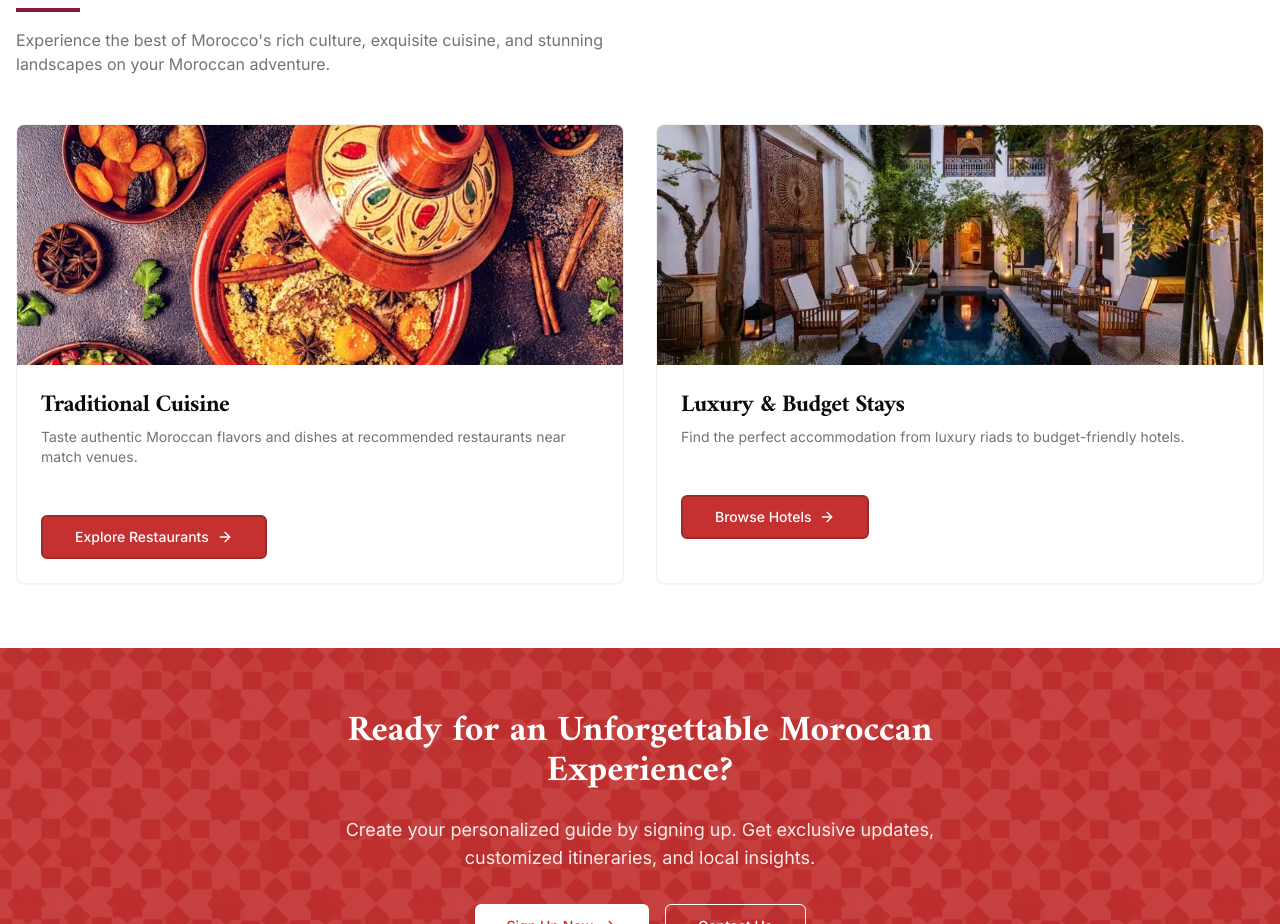
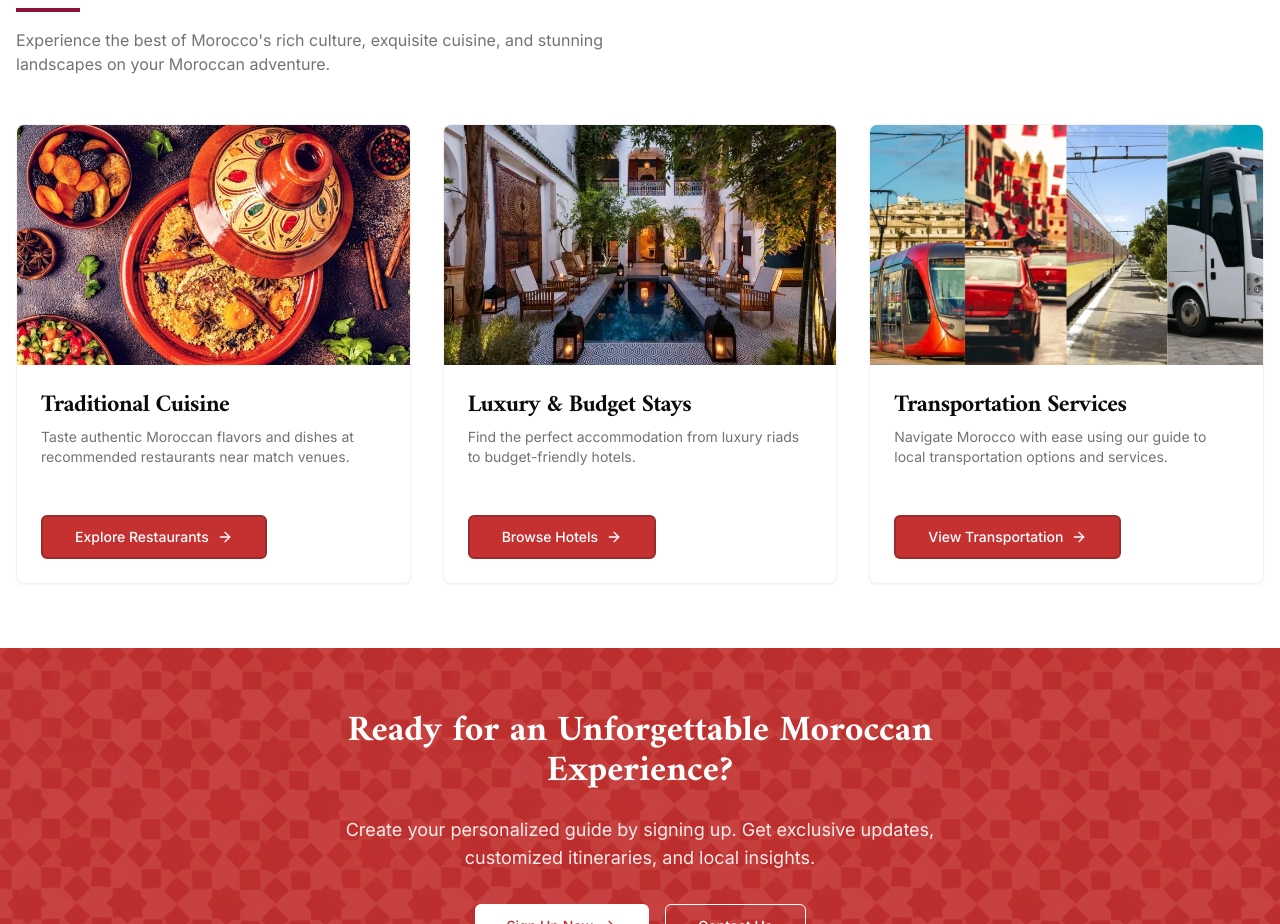
Before and after one commit to zohirben/WCP2-Platform, a Next.js app: page / in a window 1280 px wide. Shown: the part 2080-3004 px from the top of the page. Built offline with nearby package versions, Linux system fonts and the light colour scheme.

Commit message:
transportation section/discover moroccco

```diff
--- a/app/page.tsx
+++ b/app/page.tsx
@@ -216,7 +216,7 @@ export default function Home() {
           <p className="text-muted-foreground max-w-2xl mb-12">
             Experience the best of Morocco's rich culture, exquisite cuisine, and stunning landscapes on your Moroccan adventure.
           </p>
-          <div className="grid grid-cols-1 md:grid-cols-2 gap-8">
+          <div className="grid grid-cols-1 md:grid-cols-2 lg:grid-cols-3 gap-8">
             <OfferCard
               title="Traditional Cuisine"
               description="Taste authentic Moroccan flavors and dishes at recommended restaurants near match venues."
@@ -232,6 +232,14 @@ export default function Home() {
               ctaText="Browse Hotels"
               ctaHref="/offers"
               className="animate-fadeInUp animate-delay-100"
+            />
+            <OfferCard
+              title="Transportation Services"
+              description="Navigate Morocco with ease using our guide to local transportation options and services."
+              imageSrc="/public transportation.webp"
+              ctaText="View Transportation"
+              ctaHref="/offers"
+              className="animate-fadeInUp animate-delay-200"
             />
           </div>
         </div>
```
Also changed, not shown: public/public transportation.webp (added).
